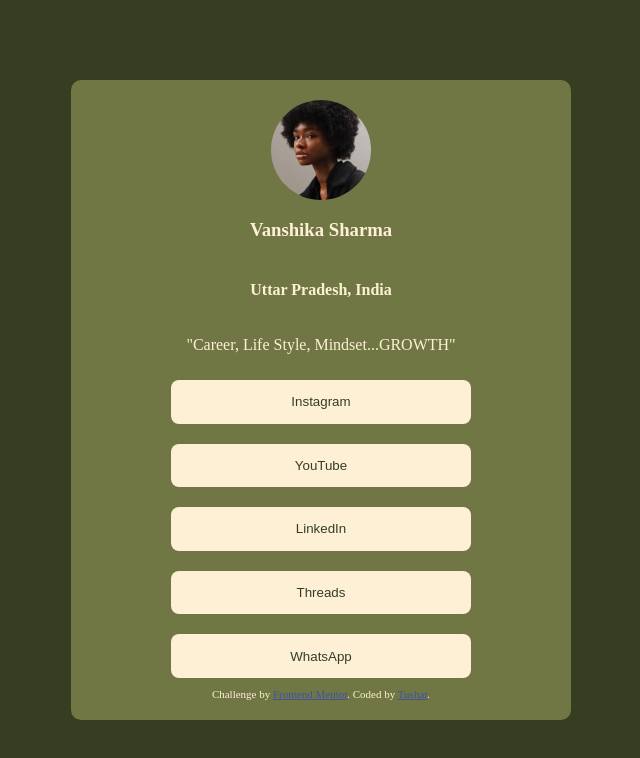
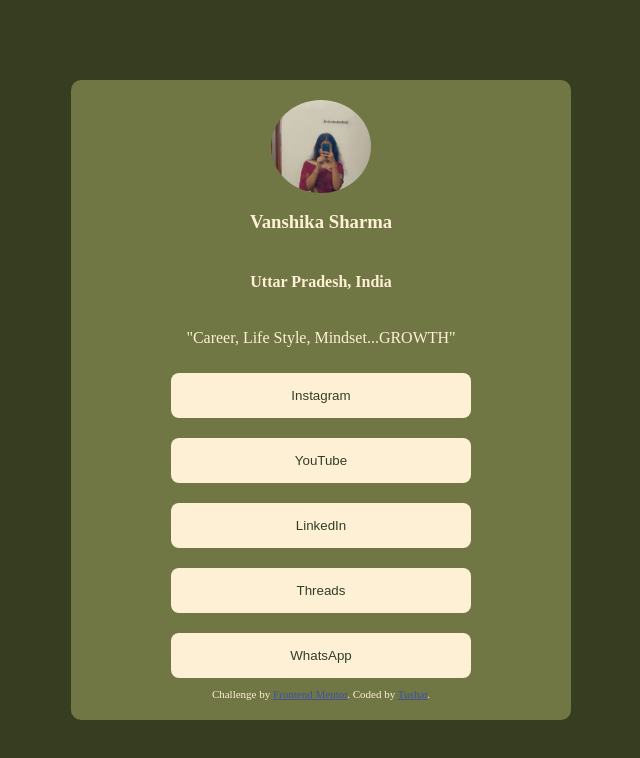
Before and after one commit to TS2410/social-links-frontend-mentor, a plain HTML site: page index.html in a window 1280 px wide. Shown: the whole page, without its empty margins (319-959 px from the left). Drawn offline with Linux system fonts and the light colour scheme.

Commit message:
changed the img

```diff
--- a/index.html
+++ b/index.html
@@ -66,7 +66,7 @@
   </head>
   <body>
     <div id="main">
-    <img src="assets/images/avatar-jessica.jpeg">
+    <img src="assets/images/img.jpg">
     <h3>Vanshika Sharma</h3>
     <h4>Uttar Pradesh, India</h4>
     <p>"Career, Life Style, Mindset...GROWTH"</p>
```
Also changed, not shown: assets/images/img.jpg (added).
